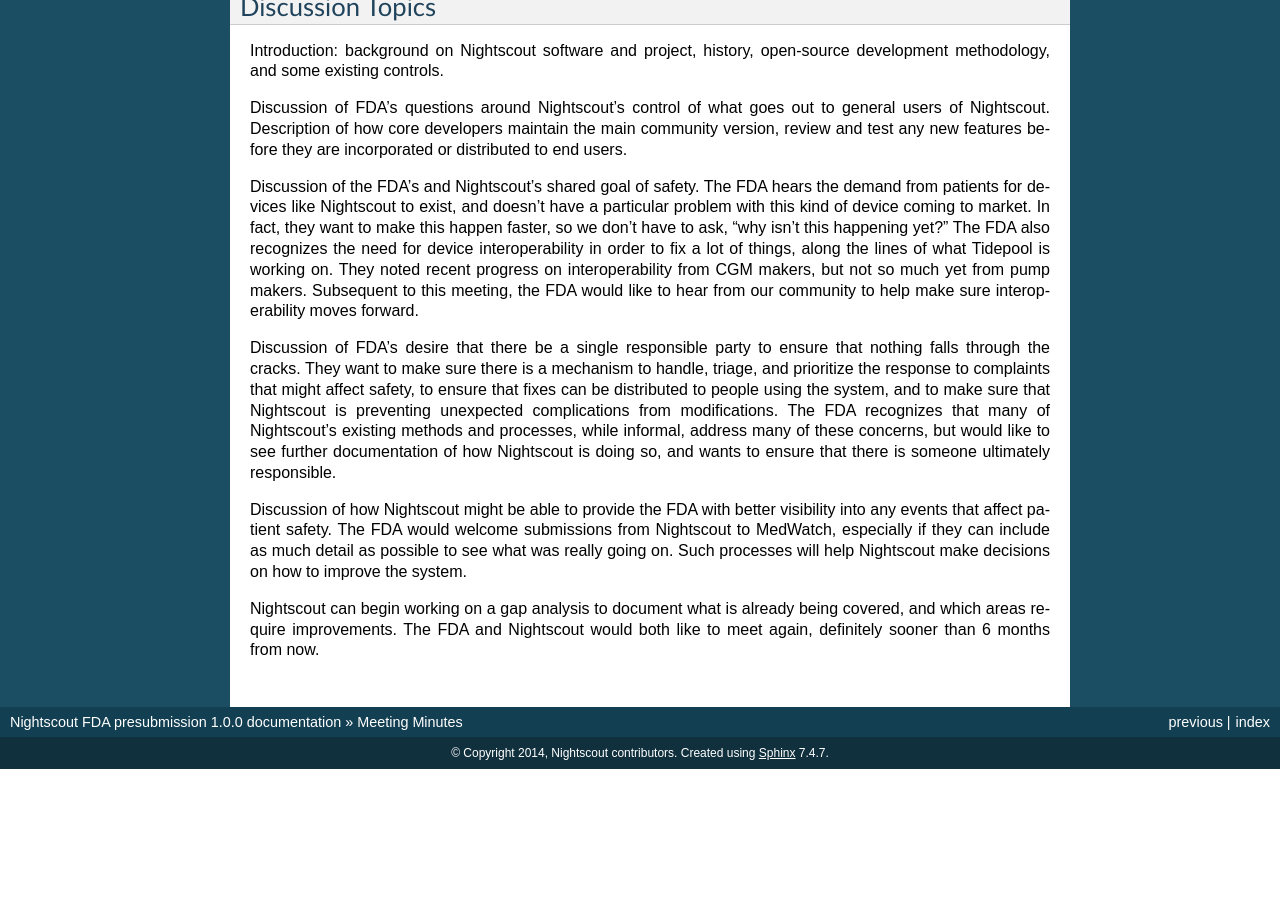
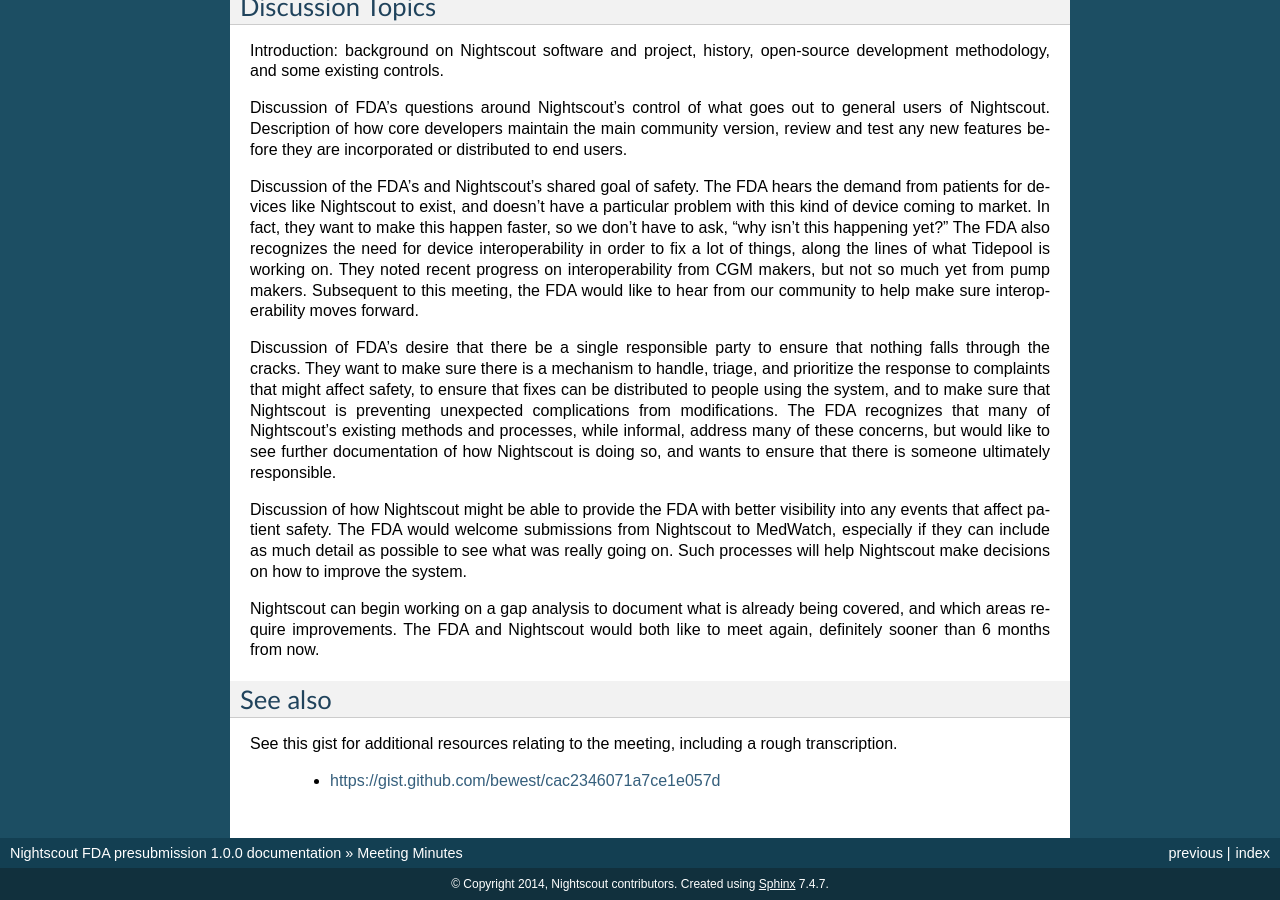
Before and after one commit to nightscout/fda-presubmission, a Sphinx documentation site: the page built from source/07-minutes.rst, in a window 1280 px wide and 900 px high, scrolled down 688 px. Built offline with Sphinx 7.4.7, drawn with Linux system fonts in a browser that asks for light colours; formulas are drawn with MathJax 3; pages that are not in the unit, such as notebooks, are missing from menus; before the commit the page ends 1457 px from its top, so only the background shows below that.

Commit message:
add see also with link to notes

```diff
--- a/source/00-cover.rst
+++ b/source/00-cover.rst
@@ -36,6 +36,7 @@
 The sponsor, collectively known as Nightscout contributors, may be
 contacted through one of the core developers:
 
+| bewest@gmail.com
 | Ben West
 | 4521 17th St. Apt 5
 | San Francisco, CA 94114
--- a/source/07-minutes.rst
+++ b/source/07-minutes.rst
@@ -76,3 +76,10 @@
 already being covered, and which areas require improvements. The FDA
 and Nightscout would both like to meet again, definitely sooner than 6
 months from now.
+
+See also
+--------
+See this gist for additional resources relating to the meeting,
+including a rough transcription.
+
+  * https://gist.github.com/bewest/cac2346071a7ce1e057d
```
